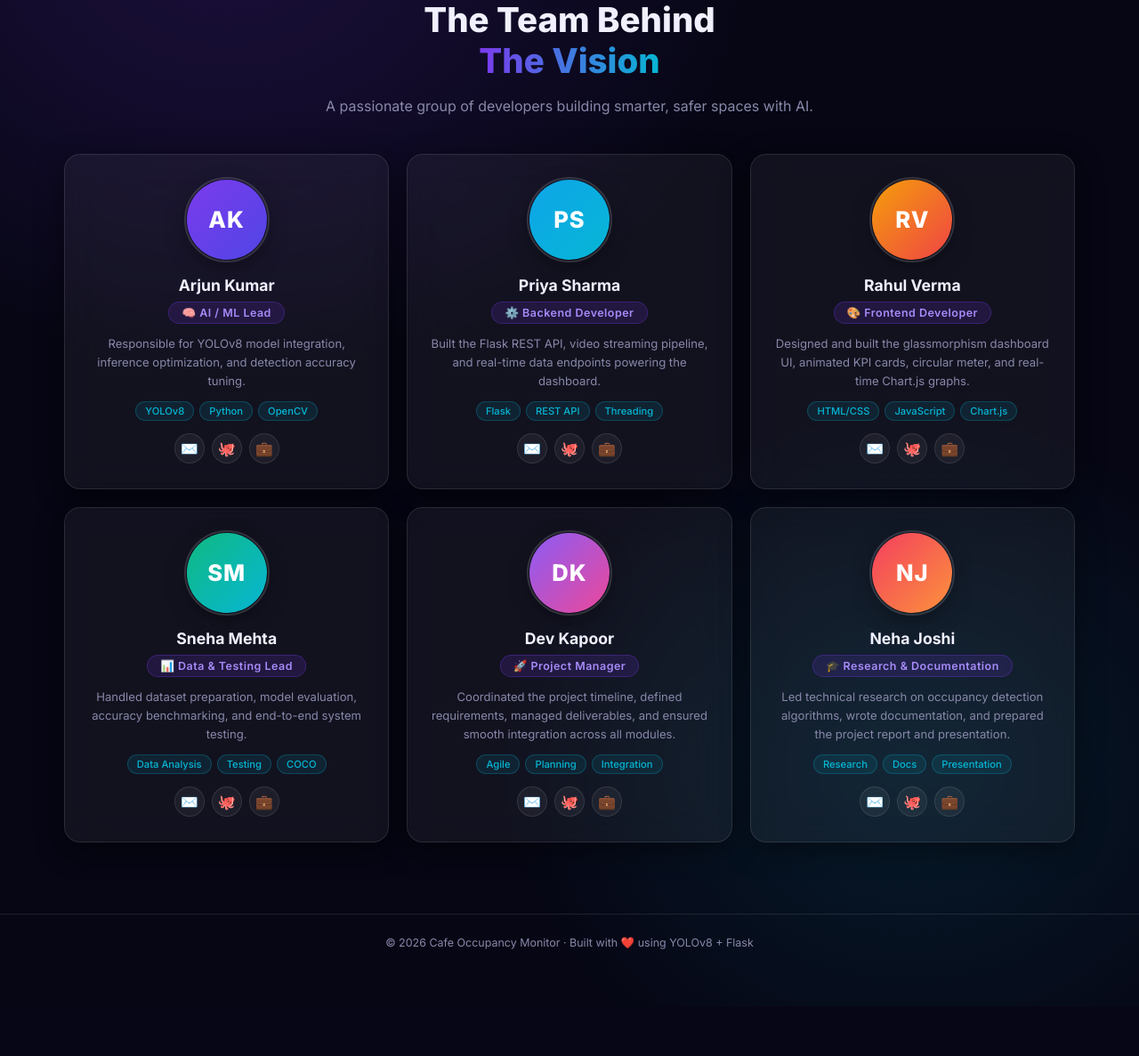
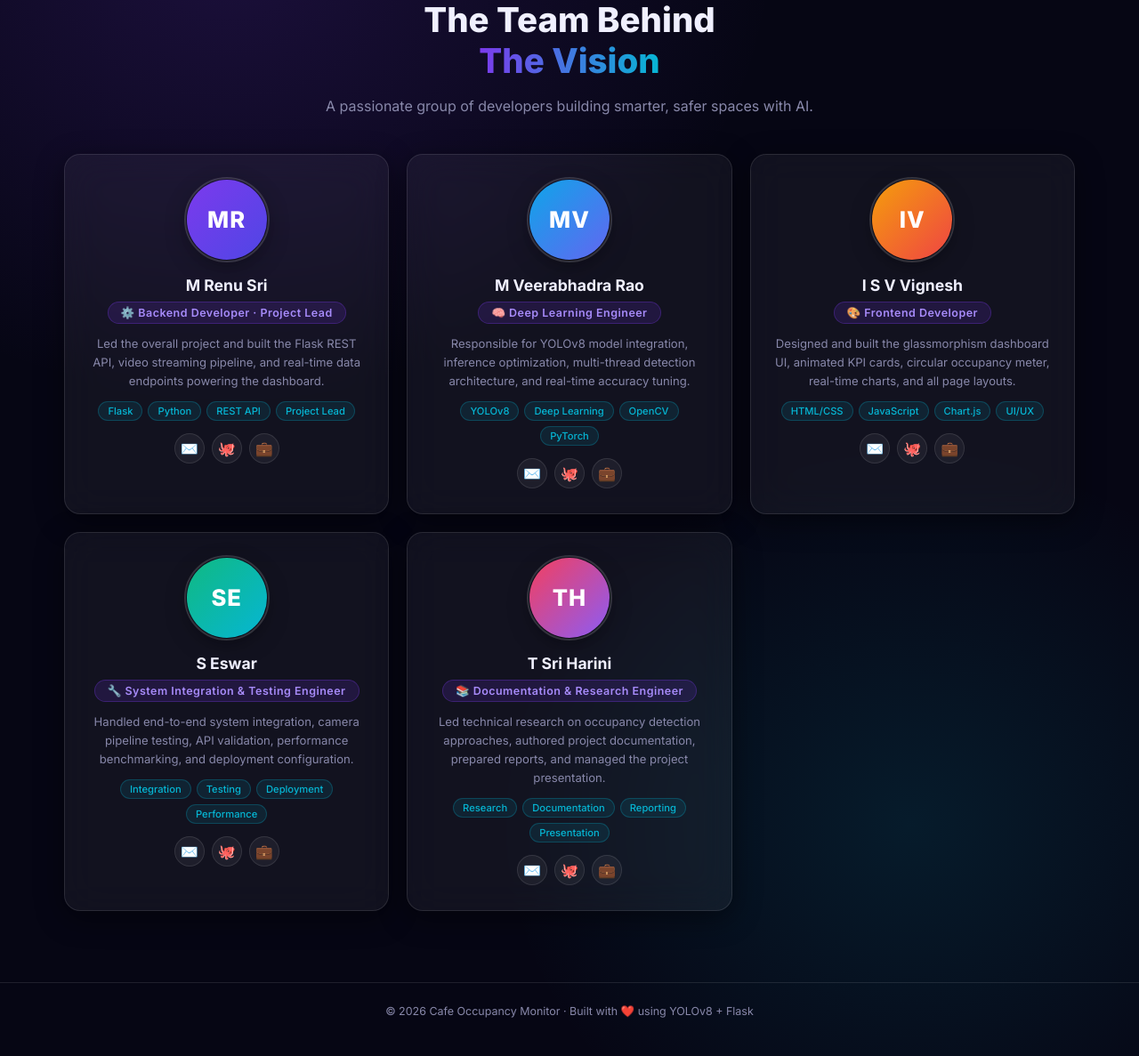
Before and after one commit to venky-1710/yolov8_cafe, a Flask app: page /team in a window 1280 px wide. Shown: the part 199-1386 px from the top of the page at 89% size. Before the commit the page ends 1266 px from the top, so only its background shows below. Run offline with Flask 3, Linux system fonts and the light colour scheme; parts of the project's set-up code (start-up, migrations or seed data) failed here and were passed over.

Commit message:
feat: Add new team page with developer profiles and project roles.

```diff
--- a/templates/team.html
+++ b/templates/team.html
@@ -42,138 +42,120 @@
     <div class="page-container">
         <div class="team-grid">
 
-            <!-- Member 1 -->
+            <!-- Member 1 — Project Lead -->
             <div class="member-card glass-card">
                 <div class="member-avatar" style="--av-color1:#7c3aed;--av-color2:#4f46e5;">
-                    <span>AK</span>
+                    <span>MR</span>
                 </div>
                 <div class="member-info">
-                    <h3 class="member-name">Arjun Kumar</h3>
-                    <div class="member-role">🧠 AI / ML Lead</div>
-                    <p class="member-bio">Responsible for YOLOv8 model integration, inference optimization, and
-                        detection accuracy tuning.</p>
+                    <h3 class="member-name">M Renu Sri</h3>
+                    <div class="member-role">⚙️ Backend Developer · Project Lead</div>
+                    <p class="member-bio">Led the overall project and built the Flask REST API, video streaming
+                        pipeline, and real-time data endpoints powering the dashboard.</p>
                     <div class="member-tags">
-                        <span class="tag">YOLOv8</span>
+                        <span class="tag">Flask</span>
                         <span class="tag">Python</span>
-                        <span class="tag">OpenCV</span>
+                        <span class="tag">REST API</span>
+                        <span class="tag">Project Lead</span>
                     </div>
                     <div class="member-socials">
-                        <a href="mailto:arjun@example.com" class="social-btn" title="Email">✉️</a>
+                        <a href="mailto:renusri@example.com" class="social-btn" title="Email">✉️</a>
                         <a href="#" class="social-btn" title="GitHub">🐙</a>
                         <a href="#" class="social-btn" title="LinkedIn">💼</a>
                     </div>
                 </div>
             </div>
 
-            <!-- Member 2 -->
+            <!-- Member 2 — Deep Learning -->
             <div class="member-card glass-card">
-                <div class="member-avatar" style="--av-color1:#0ea5e9;--av-color2:#06b6d4;">
-                    <span>PS</span>
+                <div class="member-avatar" style="--av-color1:#0ea5e9;--av-color2:#6366f1;">
+                    <span>MV</span>
                 </div>
                 <div class="member-info">
-                    <h3 class="member-name">Priya Sharma</h3>
-                    <div class="member-role">⚙️ Backend Developer</div>
-                    <p class="member-bio">Built the Flask REST API, video streaming pipeline, and real-time data
-                        endpoints powering the dashboard.</p>
+                    <h3 class="member-name">M Veerabhadra Rao</h3>
+                    <div class="member-role">🧠 Deep Learning Engineer</div>
+                    <p class="member-bio">Responsible for YOLOv8 model integration, inference optimization, multi-thread
+                        detection architecture, and real-time accuracy tuning.</p>
                     <div class="member-tags">
-                        <span class="tag">Flask</span>
-                        <span class="tag">REST API</span>
-                        <span class="tag">Threading</span>
+                        <span class="tag">YOLOv8</span>
+                        <span class="tag">Deep Learning</span>
+                        <span class="tag">OpenCV</span>
+                        <span class="tag">PyTorch</span>
                     </div>
                     <div class="member-socials">
-                        <a href="mailto:priya@example.com" class="social-btn" title="Email">✉️</a>
+                        <a href="mailto:veerabhadra@example.com" class="social-btn" title="Email">✉️</a>
                         <a href="#" class="social-btn" title="GitHub">🐙</a>
                         <a href="#" class="social-btn" title="LinkedIn">💼</a>
                     </div>
                 </div>
             </div>
 
-            <!-- Member 3 -->
+            <!-- Member 3 — Frontend -->
             <div class="member-card glass-card">
                 <div class="member-avatar" style="--av-color1:#f59e0b;--av-color2:#ef4444;">
-                    <span>RV</span>
+                    <span>IV</span>
                 </div>
                 <div class="member-info">
-                    <h3 class="member-name">Rahul Verma</h3>
+                    <h3 class="member-name">I S V Vignesh</h3>
                     <div class="member-role">🎨 Frontend Developer</div>
                     <p class="member-bio">Designed and built the glassmorphism dashboard UI, animated KPI cards,
-                        circular meter, and real-time Chart.js graphs.</p>
+                        circular occupancy meter, real-time charts, and all page layouts.</p>
                     <div class="member-tags">
                         <span class="tag">HTML/CSS</span>
                         <span class="tag">JavaScript</span>
                         <span class="tag">Chart.js</span>
+                        <span class="tag">UI/UX</span>
                     </div>
                     <div class="member-socials">
-                        <a href="mailto:rahul@example.com" class="social-btn" title="Email">✉️</a>
+                        <a href="mailto:vignesh@example.com" class="social-btn" title="Email">✉️</a>
                         <a href="#" class="social-btn" title="GitHub">🐙</a>
                         <a href="#" class="social-btn" title="LinkedIn">💼</a>
                     </div>
                 </div>
             </div>
 
-            <!-- Member 4 -->
+            <!-- Member 4 — System Integration & Testing -->
             <div class="member-card glass-card">
                 <div class="member-avatar" style="--av-color1:#10b981;--av-color2:#06b6d4;">
-                    <span>SM</span>
+                    <span>SE</span>
                 </div>
                 <div class="member-info">
-                    <h3 class="member-name">Sneha Mehta</h3>
-                    <div class="member-role">📊 Data & Testing Lead</div>
-                    <p class="member-bio">Handled dataset preparation, model evaluation, accuracy benchmarking, and
-                        end-to-end system testing.</p>
+                    <h3 class="member-name">S Eswar</h3>
+                    <div class="member-role">🔧 System Integration & Testing Engineer</div>
+                    <p class="member-bio">Handled end-to-end system integration, camera pipeline testing, API
+                        validation, performance benchmarking, and deployment configuration.</p>
                     <div class="member-tags">
-                        <span class="tag">Data Analysis</span>
+                        <span class="tag">Integration</span>
                         <span class="tag">Testing</span>
-                        <span class="tag">COCO</span>
+                        <span class="tag">Deployment</span>
+                        <span class="tag">Performance</span>
                     </div>
                     <div class="member-socials">
-                        <a href="mailto:sneha@example.com" class="social-btn" title="Email">✉️</a>
+                        <a href="mailto:eswar@example.com" class="social-btn" title="Email">✉️</a>
                         <a href="#" class="social-btn" title="GitHub">🐙</a>
                         <a href="#" class="social-btn" title="LinkedIn">💼</a>
                     </div>
                 </div>
             </div>
 
-            <!-- Member 5 -->
+            <!-- Member 5 — Documentation & Research -->
             <div class="member-card glass-card">
-                <div class="member-avatar" style="--av-color1:#8b5cf6;--av-color2:#ec4899;">
-                    <span>DK</span>
+                <div class="member-avatar" style="--av-color1:#f43f5e;--av-color2:#8b5cf6;">
+                    <span>TH</span>
                 </div>
                 <div class="member-info">
-                    <h3 class="member-name">Dev Kapoor</h3>
-                    <div class="member-role">🚀 Project Manager</div>
-                    <p class="member-bio">Coordinated the project timeline, defined requirements, managed deliverables,
-                        and ensured smooth integration across all modules.</p>
-                    <div class="member-tags">
-                        <span class="tag">Agile</span>
-                        <span class="tag">Planning</span>
-                        <span class="tag">Integration</span>
-                    </div>
-                    <div class="member-socials">
-                        <a href="mailto:dev@example.com" class="social-btn" title="Email">✉️</a>
-                        <a href="#" class="social-btn" title="GitHub">🐙</a>
-                        <a href="#" class="social-btn" title="LinkedIn">💼</a>
-                    </div>
-                </div>
-            </div>
-
-            <!-- Member 6 -->
-            <div class="member-card glass-card">
-                <div class="member-avatar" style="--av-color1:#f43f5e;--av-color2:#fb923c;">
-                    <span>NJ</span>
-                </div>
-                <div class="member-info">
-                    <h3 class="member-name">Neha Joshi</h3>
-                    <div class="member-role">🎓 Research & Documentation</div>
-                    <p class="member-bio">Led technical research on occupancy detection algorithms, wrote documentation,
-                        and prepared the project report and presentation.</p>
+                    <h3 class="member-name">T Sri Harini</h3>
+                    <div class="member-role">📚 Documentation & Research Engineer</div>
+                    <p class="member-bio">Led technical research on occupancy detection approaches, authored project
+                        documentation, prepared reports, and managed the project presentation.</p>
                     <div class="member-tags">
                         <span class="tag">Research</span>
-                        <span class="tag">Docs</span>
+                        <span class="tag">Documentation</span>
+                        <span class="tag">Reporting</span>
                         <span class="tag">Presentation</span>
                     </div>
                     <div class="member-socials">
-                        <a href="mailto:neha@example.com" class="social-btn" title="Email">✉️</a>
+                        <a href="mailto:sriharini@example.com" class="social-btn" title="Email">✉️</a>
                         <a href="#" class="social-btn" title="GitHub">🐙</a>
                         <a href="#" class="social-btn" title="LinkedIn">💼</a>
                     </div>
```
